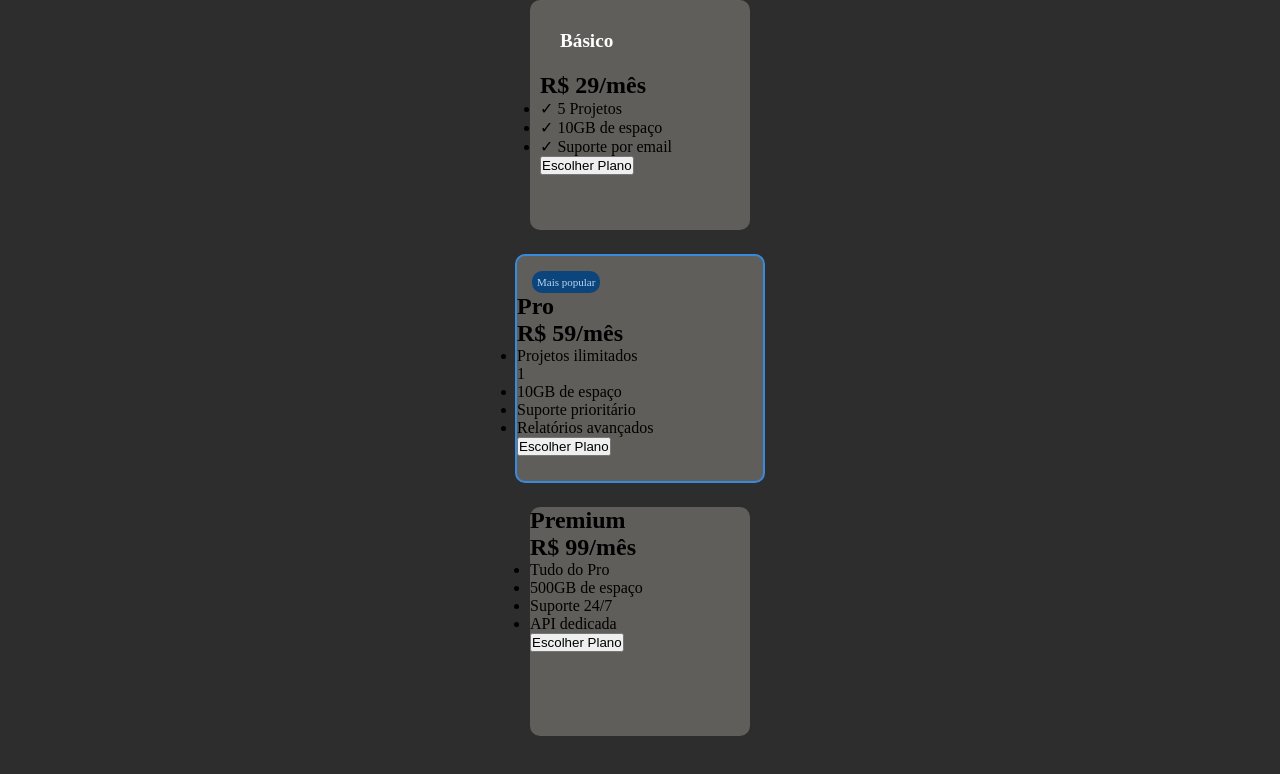
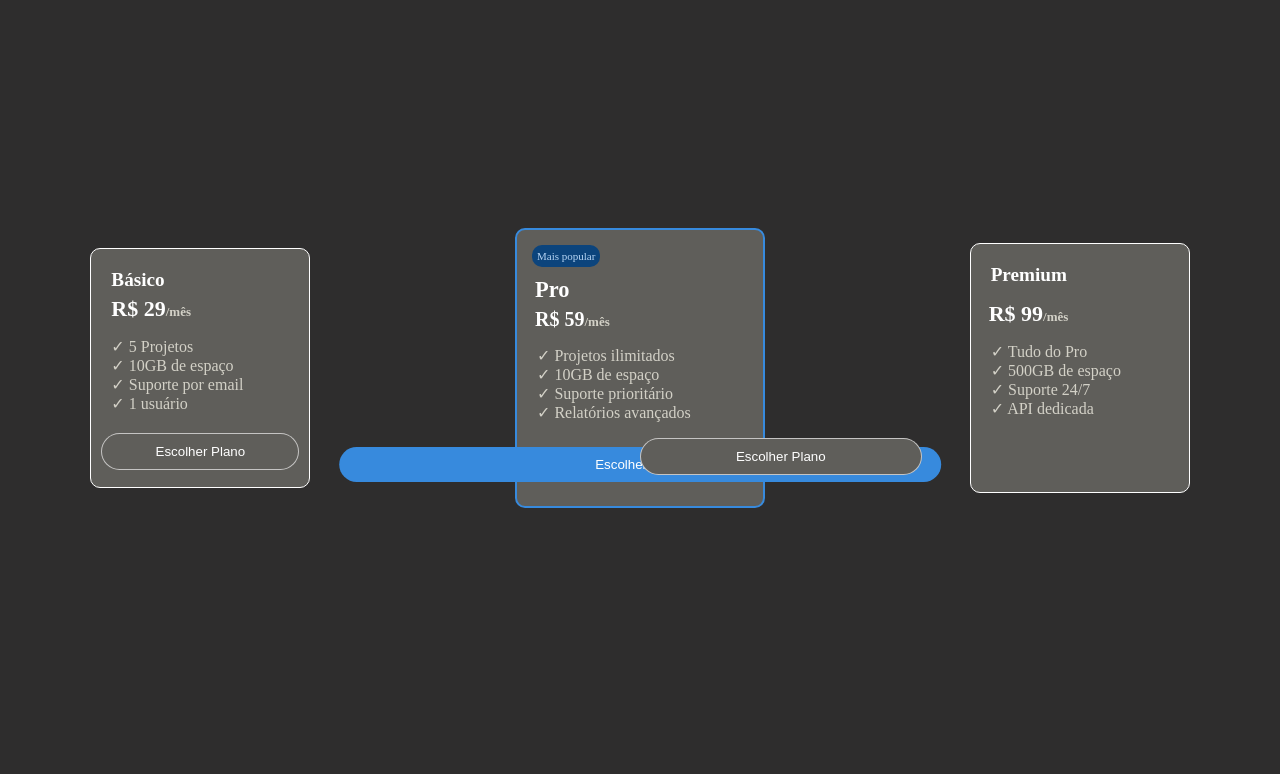
Before and after one commit to SamuelMoura17/Projeto_planos, a plain HTML site: page index.html in a window 1280 px wide. Drawn offline with Linux system fonts and the light colour scheme.

Commit message:
Terminei a versão de celular

```diff
--- a/estilos/mobile-first.css
+++ b/estilos/mobile-first.css
@@ -84,6 +84,14 @@ section.cards{
 
 }
 
+span{
+
+    color: var(---Cinza_Borda);
+
+    font-size: 13px;
+
+}
+
 section#basico{
 
     padding: 10px;
@@ -92,26 +100,68 @@ section#basico{
     height: 240px;
 
     border-radius: 10px;
+    border: 1px solid var(---Branco);
+
+}
+
+
+
+h1#text1{
+
+    color: var(---Branco);
+
+    font-size: 1.2rem;
+    font-weight: bolder;
+
+    margin: 10px 0px 5px 10px;
+
+}
+
+h2#preç1{
+
+    color: var(---Branco);
+
+    margin: 0px 0px 5px 10px;
+
+    font-size: 22px;
+
+}
+
+ul#cont1{
+
+    list-style-type: none;
+
+    padding: 10px;
+    margin: 5px 0px 5px 0px;
+
+    color: var(---Cinza_Borda);
+
+}
+
+button#buton1{
+
+    background-color: var(---Cinza_Texto);
+    color: var(---Branco);
+
+    text-align: center;
+
+    padding: 10px;
+    margin-top: 5px;
+
+    border-radius: 20px;
+    border: 1px solid rgba(255, 255, 255, 0.637);
+
+    width: 100%;
 
 }
 
 section#pro{
 
     width: 250px;
-    height: 240px;
+    height: 280px;
 
     border-radius: 10px;
     border: 2px solid var(---Azul_Destaque);
-
-}
-
-
-section#premium{
-
-    width: 220px;
-    height: 240px;
-
-    border-radius: 10px;
 
 }
 
@@ -131,9 +181,77 @@ span#popu{
 
 }
 
-h1#text1{
+h1#text2{
 
     color: var(---Branco);
+
+    font-size: 1.4rem;
+    font-weight: bolder;
+
+    margin: 10px 0px 5px 18px;
+
+
+}
+
+h2#preç2{
+
+    color: var(---Branco);
+
+    margin: 0px 0px 5px 18px;
+
+    font-size: 20px;
+
+}
+
+ul#cont2{
+
+    list-style-type: none;
+
+    padding: 5px 0px 15px 10px;
+    margin: 10px;
+
+    color: var(---Cinza_Borda);
+
+}
+
+button#buton2{
+
+    background-color: var(---Azul_Destaque);
+    color: var(---Branco);
+
+    text-align: center;
+
+    margin-bottom: 10px;
+    padding: 10px;
+
+    border-radius: 20px;
+    border: none;
+
+    width: 47%;
+
+    position: absolute;
+
+    left: 50%;
+
+    transform: translateX(-50%);
+
+}
+
+section#premium{
+
+    width: 220px;
+    height: 250px;
+
+    border-radius: 10px;
+    border: 1px solid var(---Branco);
+
+}
+
+h1#text3{
+
+    color: var(---Branco);
+
+    padding: 10px;
 
     font-size: 1.2rem;
     font-weight: bolder;
@@ -142,32 +260,46 @@ h1#text1{
 
 }
 
-
-h2#preç1{
+h2#preç3{
 
     color: var(---Branco);
 
-    margin: 0px 0px 5px 10px;
+    margin: 0px 0px 5px 18px;
 
     font-size: 22px;
 
 }
 
-span{
-
-    color: var(---Cinza_Borda);
-
-    font-size: 13px;
-
-}
-
-ul#cont1{
+ul#cont3{
 
     list-style-type: none;
 
     padding: 10px;
-    margin: 5px 0px 10px 0px;
+    margin: 5px 0px 10px 10px;
 
     color: var(---Cinza_Borda);
 
 }
+
+button#buton3{
+
+    background-color: var(---Cinza_Texto);
+    color: var(---Branco);
+
+    text-align: center;
+
+    padding: 10px;
+    margin-bottom: 10px;
+
+    border-radius: 20px;
+    border: 1px solid rgba(255, 255, 255, 0.637);
+
+    width: 42%;
+
+    position: absolute;
+
+    left: 50%;
+
+    transform: translateX(-50%);
+
+}
--- a/estilos/style.css
+++ b/estilos/style.css
@@ -1,5 +1,3 @@
-@charset "UTF-8";
-
 @charset "UTF-8";
 
 @import url('https://fonts.googleapis.com/css2?family=Inter:ital,opsz,wght@0,14..32,100..900;1,14..32,100..900&display=swap');
@@ -51,6 +49,8 @@
 
     box-sizing: border-box;
 
+    text-align: justify;
+
 }
 
 body{
@@ -68,7 +68,7 @@ main#conteiner{
 
     display: flex;
 
-    flex-flow: column nowrap;
+    flex-flow: row nowrap;
 
     justify-content: space-around;
 
@@ -84,6 +84,14 @@ section.cards{
 
 }
 
+span{
+
+    color: var(---Cinza_Borda);
+
+    font-size: 13px;
+
+}
+
 section#basico{
 
     padding: 10px;
@@ -92,26 +100,68 @@ section#basico{
     height: 240px;
 
     border-radius: 10px;
+    border: 1px solid var(---Branco);
+
+}
+
+
+
+h1#text1{
+
+    color: var(---Branco);
+
+    font-size: 1.2rem;
+    font-weight: bolder;
+
+    margin: 10px 0px 5px 10px;
+
+}
+
+h2#preç1{
+
+    color: var(---Branco);
+
+    margin: 0px 0px 5px 10px;
+
+    font-size: 22px;
+
+}
+
+ul#cont1{
+
+    list-style-type: none;
+
+    padding: 10px;
+    margin: 5px 0px 5px 0px;
+
+    color: var(---Cinza_Borda);
+
+}
+
+button#buton1{
+
+    background-color: var(---Cinza_Texto);
+    color: var(---Branco);
+
+    text-align: center;
+
+    padding: 10px;
+    margin-top: 5px;
+
+    border-radius: 20px;
+    border: 1px solid rgba(255, 255, 255, 0.637);
+
+    width: 100%;
 
 }
 
 section#pro{
 
     width: 250px;
-    height: 240px;
+    height: 280px;
 
     border-radius: 10px;
     border: 2px solid var(---Azul_Destaque);
-
-}
-
-
-section#premium{
-
-    width: 220px;
-    height: 240px;
-
-    border-radius: 10px;
 
 }
 
@@ -131,12 +181,125 @@ span#popu{
 
 }
 
-h1#text1{
+h1#text2{
 
-    color: white;
+    color: var(---Branco);
+
+    font-size: 1.4rem;
+    font-weight: bolder;
+
+    margin: 10px 0px 5px 18px;
+
+
+}
+
+h2#preç2{
+
+    color: var(---Branco);
+
+    margin: 0px 0px 5px 18px;
+
+    font-size: 20px;
+
+}
+
+ul#cont2{
+
+    list-style-type: none;
+
+    padding: 5px 0px 15px 10px;
+    margin: 10px;
+
+    color: var(---Cinza_Borda);
+
+}
+
+button#buton2{
+
+    background-color: var(---Azul_Destaque);
+    color: var(---Branco);
+
+    text-align: center;
+
+    margin-bottom: 10px;
+    padding: 10px;
+
+    border-radius: 20px;
+    border: none;
+
+    width: 47%;
+
+    position: absolute;
+
+    left: 50%;
+
+    transform: translateX(-50%);
+
+}
+
+section#premium{
+
+    width: 220px;
+    height: 250px;
+
+    border-radius: 10px;
+    border: 1px solid var(---Branco);
+
+}
+
+h1#text3{
+
+    color: var(---Branco);
+
+    padding: 10px;
 
     font-size: 1.2rem;
+    font-weight: bolder;
 
-    margin: 20px;
+    margin: 10px 0px 5px 10px;
 
 }
+
+h2#preç3{
+
+    color: var(---Branco);
+
+    margin: 0px 0px 5px 18px;
+
+    font-size: 22px;
+
+}
+
+ul#cont3{
+
+    list-style-type: none;
+
+    padding: 10px;
+    margin: 5px 0px 10px 10px;
+
+    color: var(---Cinza_Borda);
+
+}
+
+button#buton3{
+
+    background-color: var(---Cinza_Texto);
+    color: var(---Branco);
+
+    text-align: center;
+
+    padding: 10px;
+    margin-bottom: 10px;
+
+    border-radius: 20px;
+    border: 1px solid rgba(255, 255, 255, 0.637);
+
+    width: 22%;
+
+    position: absolute;
+
+    left: 50%;
+
+    transform: translateX(-0%);
+
+}
--- a/index.html
+++ b/index.html
@@ -25,10 +25,15 @@
 
                 <li cla id="caract3">✓ Suporte por email</li>
 
+                <li id="caract4">✓ 1 usuário</li>
+
             </ul>
 
-            <button class="buton">Escolher Plano</button>
+            <a href="https://wa.me/5511999999999?text=Olá, tenho interesse no plano Básico" target="_blank">
 
+                <button id="buton1">Escolher Plano</button>
+
+            </a>
 
         </section>
 
@@ -42,17 +47,21 @@
 
             <ul id="cont2">
 
-                <li id="caract1">Projetos ilimitados</li>
-1
-                <li id="caract2.1">10GB de espaço</li>
+                <li id="caract1">✓ Projetos ilimitados</li>
 
-                <li id="caract3.1">Suporte prioritário</li>
+                <li id="caract2.1">✓ 10GB de espaço</li>
 
-                <li id="caract4">Relatórios avançados</li>
+                <li id="caract3.1">✓ Suporte prioritário</li>
+
+                <li id="caract4">✓ Relatórios avançados</li>
 
             </ul>
 
-            <button id="butao">Escolher Plano</button>
+           <a href="https://wa.me/5511999999999?text=Olá, tenho interesse no plano Básico" target="_blank">
+
+                <button id="buton2">Escolher Plano</button>
+
+            </a>
 
 
         </section>
@@ -65,17 +74,21 @@
 
             <ul id="cont3">
 
-                <li id="caract1.2">Tudo do Pro</li>
+                <li id="caract1.2">✓ Tudo do Pro</li>
 
-                <li id="caract2.2">500GB de espaço</li>
+                <li id="caract2.2">✓ 500GB de espaço</li>
 
-                <li id="caract3.2">Suporte 24/7</li>
+                <li id="caract3.2">✓ Suporte 24/7</li>
 
-                <li id="caract4.1">API dedicada</li>
+                <li id="caract4.1">✓ API dedicada</li>
 
             </ul>
 
-            <button class="buton">Escolher Plano</button>
+            <a href="https://wa.me/5511999999999?text=Olá, tenho interesse no plano Básico" target="_blank">
+
+                <button id="buton3">Escolher Plano</button>
+
+            </a>
 
 
         </section>
```
